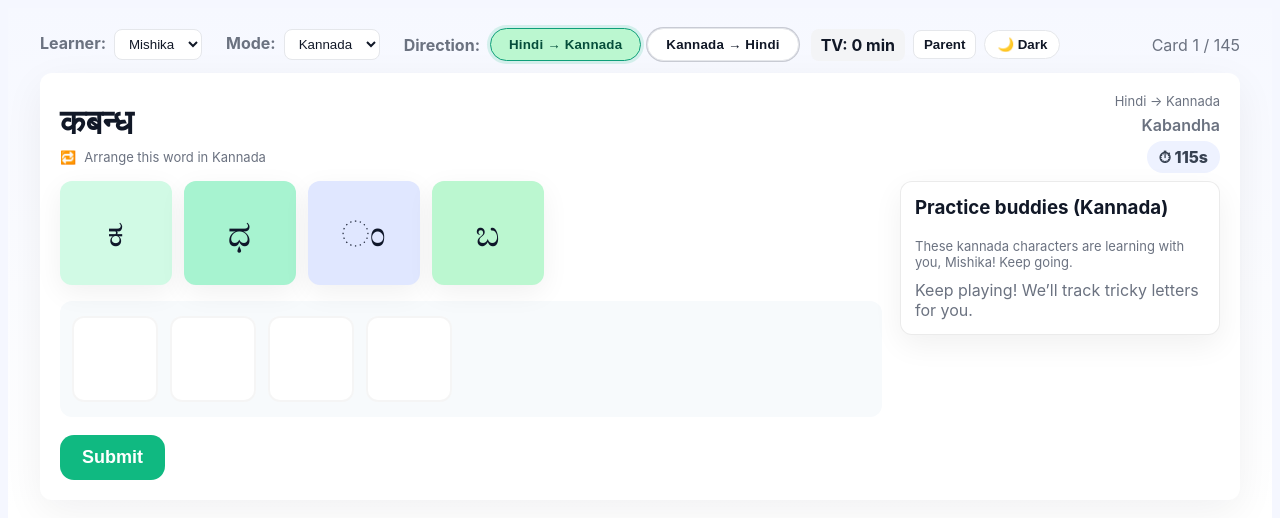
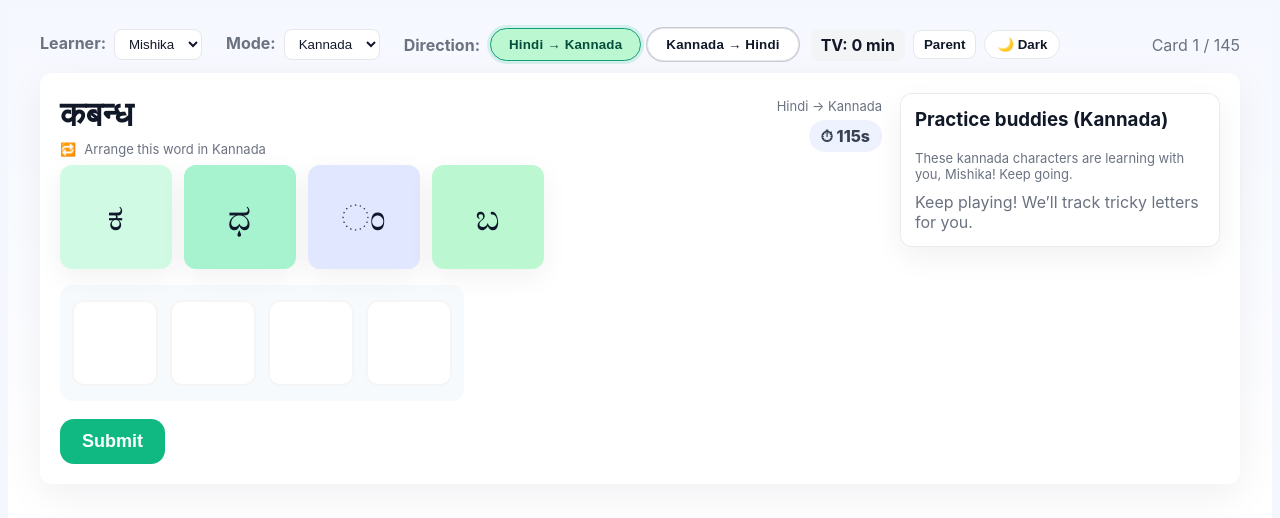
Before and after one commit to akshayswaroop/kannada-learning-app, a React (Vite) app: page / in a window 1280 px wide. Shown: the top 518 px of the page. Built offline with nearby package versions, Linux system fonts and the light colour scheme.

Commit message:
feat(kannada): extract KannadaRound and fix grid placement to keep buddies aligned; shrink slots width

```diff
--- a/src/app/AppShell.jsx
+++ b/src/app/AppShell.jsx
@@ -8,6 +8,7 @@ import { useModeContext } from "./ModeContext";
 import { RAW_CARDS, PROFILES, BASE_STATS_KEY, TV_BASE_KEY, ENGLISH_WORDS, KAN_TO_HI as DATA_KAN_TO_HI, KAN_MATRAS, HI_TO_KAN, HI_MATRAS } from "../data";
 import { scorePlacementDelta, scoreRoundDelta, scoreEnglishDelta, clampMinutes } from "../domain/scoring";
 import { loadTvMinutes as loadTvMin, saveTvMinutes as saveTvMin, loadGlyphStats as loadGlyph, saveGlyphStats as saveGlyph, loadMathStats as loadMath, saveMathStats as saveMath, loadEngStats as loadEng, saveEngStats as saveEng } from "../domain/statsStore";
+import KannadaRound from "../features/kannada/KannadaRound";
 
 /*
   Full, self-contained App.jsx for the Kannada flashcards (Arrange mode).
@@ -1227,27 +1228,7 @@ function pickNextMath(stats, prevKey = null, opts = {}) {
 
         <div style={{ background: themeColors.surface, padding: 20, borderRadius: 12, boxShadow: themeColors.elevatedShadow, transition: "background 0.3s ease, box-shadow 0.3s ease" }}>
           {mode === 'kannada' ? (
-          <div style={{ display: "flex", justifyContent: "space-between", alignItems: "center", marginBottom: 8 }}>
-            <div style={{ display: 'flex', flexDirection: 'column', gap: 6 }}>
-              <div style={{ fontSize: 34, fontWeight: 900 }}>{promptWord || (direction === 'hi-to-kn' ? (card.transliterationHi || card.transliteration || '') : card.wordKannada || '')}</div>
-              <div style={{ display: 'flex', alignItems: 'center', gap: 8, fontSize: 13, color: themeColors.textMuted }}>
-                <span role="img" aria-label="switch languages">🔁</span>
-                <span>Arrange this word in {directionMeta.targetLabel}</span>
-                {showTargetAnswer && (
-                  <div style={{ textAlign: 'center', marginTop: 4, fontSize: 40, fontWeight: 900, letterSpacing: 1, color: themeColors.textPrimary }}>
-                    {targetWord}
-                  </div>
-                )}
-              </div>
-            </div>
-            <div style={{ textAlign: "right", display: 'flex', flexDirection: 'column', alignItems: 'flex-end', gap: 6 }}>
-              <div style={{ fontSize: 13, color: themeColors.textMuted }}>{directionMeta.promptLabel} → {directionMeta.targetLabel}</div>
-              {direction !== 'kn-to-hi' && card.transliteration && (
-                <div style={{ fontSize: 16, fontWeight: 600, color: themeColors.textMuted }}>{card.transliteration}</div>
-              )}
-              <div style={{ fontWeight: 800, fontSize: 16, display: 'inline-flex', alignItems: 'center', padding: '6px 12px', borderRadius: 999, background: timerBadgeStyle.background, color: timerBadgeStyle.color }}>⏱ {timeLeft}s</div>
-            </div>
-          </div>
+            <div style={{ height: 0 }} />
           ) : mode === 'math' ? (
           <div style={{ display: "flex", justifyContent: "space-between", alignItems: "center", marginBottom: 12 }}>
             <div>
@@ -1296,54 +1277,29 @@ function pickNextMath(stats, prevKey = null, opts = {}) {
               <div style={{ flex: 1 }}>
 
               {mode === 'kannada' ? (
-              <>
-              {/* Tile pool */}
-              <div style={{ marginBottom: 16 }}>
-                <div style={{ display: "flex", gap: 12, flexWrap: "wrap" }}>
-                  {tiles.map((tile, i) => (
-                    <div key={`${tile.g}-${i}`} style={{ position: "relative" }}>
-                      <div draggable onDragStart={(e) => onDragStart(e, i)} onClick={() => placeTileToFirstEmpty(i)} style={{ cursor: "grab", userSelect: "none", background: tile.c, color: "#0f172a", padding: "16px 18px", borderRadius: 12, fontSize: 36, display: "flex", alignItems: "center", justifyContent: "center", minWidth: 76, minHeight: 72, boxShadow: "0 8px 28px rgba(0,0,0,0.06)", letterSpacing: 1 }} title="Drag to a slot or tap to place">{tile.g}</div>
-                    </div>
-                  ))}
-                </div>
-              </div>
-
-              {/* Slots */}
-              <div style={{ marginBottom: 18, padding: 12, background: themeColors.panel, borderRadius: 12, transition: "background 0.3s ease" }}>
-                <div style={{ display: "flex", gap: 12, alignItems: "center", flexWrap: "nowrap", minHeight: 92 }}>
-                  {slots.map((slot, i) => (
-                    <div key={i} style={{ position: "relative", display: "flex", flexDirection: "column", alignItems: "center" }}>
-                      <div onDragOver={onDragOverSlot} onDrop={(e) => onDropToSlot(e, i)} onClick={() => returnSlotToPool(i)} style={{ width: 86, height: 86, borderRadius: 12, display: "flex", alignItems: "center", justifyContent: "center", background: slot ? slot.c : choose('#ffffff', 'rgba(15,23,42,0.9)'), color: slot ? '#0f172a' : themeColors.textPrimary, boxShadow: slot ? themeColors.softShadow : themeColors.insetShadow, fontSize: 42, cursor: slot ? "pointer" : "copy", letterSpacing: 1 }} title={slot ? "Click to return to pool" : "Drop tile here"}>{slot ? slot.g : ""}</div>
-                    </div>
-                  ))}
-                </div>
-              </div>
-
-              {/* Controls — only core actions for kids */}
-              <div style={{ display: "flex", gap: 12, alignItems: "center", flexWrap: 'wrap' }}>
-                <button onClick={handleSubmit} style={{ padding: "12px 22px", background: "#10b981", color: "white", border: "none", borderRadius: 14, cursor: "pointer", fontWeight: 800, fontSize: 18 }}>Submit</button>
-
-
-                {result === 'incorrect' && microFeedback && (
-                  <div style={{ padding: '10px 12px', background: choose('#eef2ff', 'rgba(99,102,241,0.2)'), color: themeColors.textPrimary, borderRadius: 10, fontWeight: 800 }}>
-                    The next glyph is {microFeedback}. Try again!
-                  </div>
-                )}
-
-                {result === "correct" && <button onClick={handleNext} style={{ padding: "12px 22px", background: "#bfdbfe", borderRadius: 14, border: "none", cursor: "pointer", fontWeight: 800, fontSize: 18 }}>Next</button>}
-                {result === "correct" && <div style={{ marginLeft: 6, color: "#166534", fontWeight: 800 }}>✅ Correct</div>}
-                {result === "incorrect" && (
-                  <div style={{ display: 'flex', alignItems: 'center', gap: 12, padding: '10px 14px', borderRadius: 12, background: choose('#fee2e2', 'rgba(248,113,113,0.2)'), color: choose('#991b1b', '#fecaca'), fontWeight: 900, fontSize: 18 }}>
-                    {timedOut ? '⏰ Time up' : '❌ Not correct'}
-                    {!showTargetAnswer && (
-                      <button type="button" onClick={() => setShowTargetAnswer(true)} style={{ marginLeft: 6, padding: '8px 12px', borderRadius: 10, border: 'none', cursor: 'pointer', fontWeight: 800, background: choose('#fde68a', 'rgba(234,179,8,0.25)'), color: themeColors.textPrimary }}>
-                        Show {directionMeta.targetLabel}
-                      </button>
-                    )}
-                  </div>
-                )}
-              </div>
-              </>
+                <KannadaRound
+                  promptWord={promptWord || (direction === 'hi-to-kn' ? (card.transliterationHi || card.transliteration || '') : card.wordKannada || '')}
+                  directionMeta={directionMeta}
+                  showTargetAnswer={showTargetAnswer}
+                  setShowTargetAnswer={setShowTargetAnswer}
+                  targetWord={targetWord}
+                  timerBadgeStyle={timerBadgeStyle}
+                  timeLeft={timeLeft}
+                  tiles={tiles}
+                  onDragStart={onDragStart}
+                  placeTileToFirstEmpty={placeTileToFirstEmpty}
+                  slots={slots}
+                  onDragOverSlot={onDragOverSlot}
+                  onDropToSlot={onDropToSlot}
+                  returnSlotToPool={returnSlotToPool}
+                  choose={choose}
+                  themeColors={themeColors}
+                  handleSubmit={handleSubmit}
+                  result={result}
+                  microFeedback={microFeedback}
+                  handleNext={handleNext}
+                  timedOut={timedOut}
+                />
               ) : mode === 'math' ? (
                 <>
                 <form onSubmit={handleMathFormSubmit} style={{ display: 'flex', gap: 16, alignItems: 'center', marginBottom: 16, flexWrap: 'wrap' }}>
--- /dev/null
+++ b/src/features/kannada/KannadaRound.jsx
@@ -0,0 +1,100 @@
+import React from "react";
+
+export default function KannadaRound(props) {
+  const {
+    promptWord,
+    directionMeta,
+    showTargetAnswer,
+    setShowTargetAnswer,
+    targetWord,
+    timerBadgeStyle,
+    timeLeft,
+    // tile pool
+    tiles,
+    onDragStart,
+    placeTileToFirstEmpty,
+    // slots
+    slots,
+    onDragOverSlot,
+    onDropToSlot,
+    returnSlotToPool,
+    // theming/helpers
+    choose,
+    themeColors,
+    // controls
+    handleSubmit,
+    result,
+    microFeedback,
+    handleNext,
+    timedOut,
+  } = props;
+
+  return (
+    <>
+      <div style={{ display: "flex", justifyContent: "space-between", alignItems: "center", marginBottom: 8 }}>
+        <div style={{ display: 'flex', flexDirection: 'column', gap: 6 }}>
+          <div style={{ fontSize: 34, fontWeight: 900 }}>{promptWord}</div>
+          <div style={{ display: 'flex', alignItems: 'center', gap: 8, fontSize: 13, color: themeColors.textMuted }}>
+            <span role="img" aria-label="switch languages">🔁</span>
+            <span>Arrange this word in {directionMeta.targetLabel}</span>
+            {showTargetAnswer && (
+              <div style={{ textAlign: 'center', marginTop: 4, fontSize: 40, fontWeight: 900, letterSpacing: 1, color: themeColors.textPrimary }}>
+                {targetWord}
+              </div>
+            )}
+          </div>
+        </div>
+        <div style={{ textAlign: "right", display: 'flex', flexDirection: 'column', alignItems: 'flex-end', gap: 6 }}>
+          <div style={{ fontSize: 13, color: themeColors.textMuted }}>{directionMeta.promptLabel} → {directionMeta.targetLabel}</div>
+          <div style={{ fontWeight: 800, fontSize: 16, display: 'inline-flex', alignItems: 'center', padding: '6px 12px', borderRadius: 999, background: timerBadgeStyle.background, color: timerBadgeStyle.color }}>⏱ {timeLeft}s</div>
+        </div>
+      </div>
+
+      {/* Tile pool */}
+      <div style={{ marginBottom: 16 }}>
+        <div style={{ display: "flex", gap: 12, flexWrap: "wrap" }}>
+          {tiles.map((tile, i) => (
+            <div key={`${tile.g}-${i}`} style={{ position: "relative" }}>
+              <div draggable onDragStart={(e) => onDragStart(e, i)} onClick={() => placeTileToFirstEmpty(i)} style={{ cursor: "grab", userSelect: "none", background: tile.c, color: "#0f172a", padding: "16px 18px", borderRadius: 12, fontSize: 36, display: "flex", alignItems: "center", justifyContent: "center", minWidth: 76, minHeight: 72, boxShadow: "0 8px 28px rgba(0,0,0,0.06)", letterSpacing: 1 }} title="Drag to a slot or tap to place">{tile.g}</div>
+            </div>
+          ))}
+        </div>
+      </div>
+
+      {/* Slots */}
+      <div style={{ display: 'inline-block', marginBottom: 18, padding: 12, background: themeColors.panel, borderRadius: 12, transition: "background 0.3s ease" }}>
+        <div style={{ display: "flex", gap: 12, alignItems: "center", flexWrap: "nowrap", minHeight: 92 }}>
+          {slots.map((slot, i) => (
+            <div key={i} style={{ position: "relative", display: "flex", flexDirection: "column", alignItems: "center" }}>
+              <div onDragOver={onDragOverSlot} onDrop={(e) => onDropToSlot(e, i)} onClick={() => returnSlotToPool(i)} style={{ width: 86, height: 86, borderRadius: 12, display: "flex", alignItems: "center", justifyContent: "center", background: slot ? slot.c : choose('#ffffff', 'rgba(15,23,42,0.9)'), color: slot ? '#0f172a' : themeColors.textPrimary, boxShadow: slot ? themeColors.softShadow : themeColors.insetShadow, fontSize: 42, cursor: slot ? "pointer" : "copy", letterSpacing: 1 }} title={slot ? "Click to return to pool" : "Drop tile here"}>{slot ? slot.g : ""}</div>
+            </div>
+          ))}
+        </div>
+      </div>
+
+      {/* Controls */}
+      <div style={{ display: "flex", gap: 12, alignItems: "center", flexWrap: 'wrap' }}>
+        <button onClick={handleSubmit} style={{ padding: "12px 22px", background: "#10b981", color: "white", border: "none", borderRadius: 14, cursor: "pointer", fontWeight: 800, fontSize: 18 }}>Submit</button>
+
+        {result === 'incorrect' && microFeedback && (
+          <div style={{ padding: '10px 12px', background: choose('#eef2ff', 'rgba(99,102,241,0.2)'), color: themeColors.textPrimary, borderRadius: 10, fontWeight: 800 }}>
+            The next glyph is {microFeedback}. Try again!
+          </div>
+        )}
+
+        {result === "correct" && <button onClick={handleNext} style={{ padding: "12px 22px", background: "#bfdbfe", borderRadius: 14, border: "none", cursor: "pointer", fontWeight: 800, fontSize: 18 }}>Next</button>}
+        {result === "correct" && <div style={{ marginLeft: 6, color: "#166534", fontWeight: 800 }}>✅ Correct</div>}
+        {result === "incorrect" && (
+          <div style={{ display: 'flex', alignItems: 'center', gap: 12, padding: '10px 14px', borderRadius: 12, background: choose('#fee2e2', 'rgba(248,113,113,0.2)'), color: choose('#991b1b', '#fecaca'), fontWeight: 900, fontSize: 18 }}>
+            {timedOut ? '⏰ Time up' : '❌ Not correct'}
+            {!showTargetAnswer && (
+              <button type="button" onClick={() => setShowTargetAnswer(true)} style={{ marginLeft: 6, padding: '8px 12px', borderRadius: 10, border: 'none', cursor: 'pointer', fontWeight: 800, background: choose('#fde68a', 'rgba(234,179,8,0.25)'), color: themeColors.textPrimary }}>
+                Show {directionMeta.targetLabel}
+              </button>
+            )}
+          </div>
+        )}
+      </div>
+    </>
+  );
+}
```
